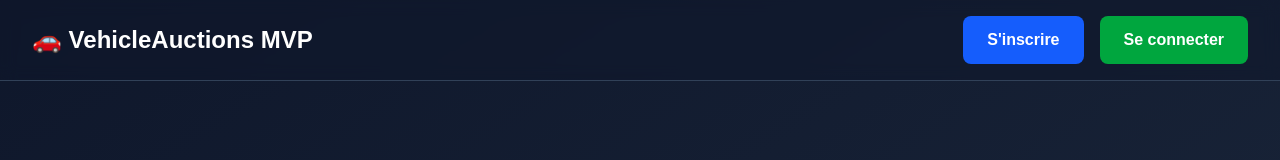
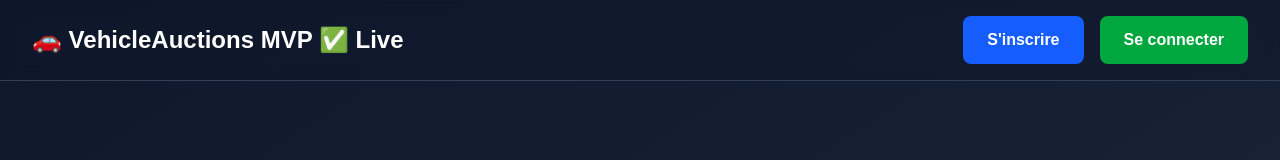
Before and after one commit to olivierlelevrier-spec/vehicle-auctions, a Next.js app: page /mvp in a window 1280 px wide. Shown: the top 160 px of the page. Built offline with nearby package versions, Linux system fonts and the light colour scheme.

Commit message:
Add visual indicator to MVP page

```diff
--- a/app/mvp/page.tsx
+++ b/app/mvp/page.tsx
@@ -9,7 +9,7 @@
     <div className="min-h-screen bg-gradient-to-br from-slate-900 to-slate-800">
       <nav className="border-b border-slate-700 bg-slate-900/50 backdrop-blur sticky top-0">
         <div className="max-w-7xl mx-auto px-4 sm:px-6 lg:px-8 py-4 flex justify-between items-center">
-          <h1 className="text-2xl font-bold text-white">🚗 VehicleAuctions MVP</h1>
+          <h1 className="text-2xl font-bold text-white">🚗 VehicleAuctions MVP ✅ Live</h1>
           <div className="space-x-4">
             <Link href="/mvp/signup">
               <Button className="bg-blue-600 hover:bg-blue-700 text-white">
```
